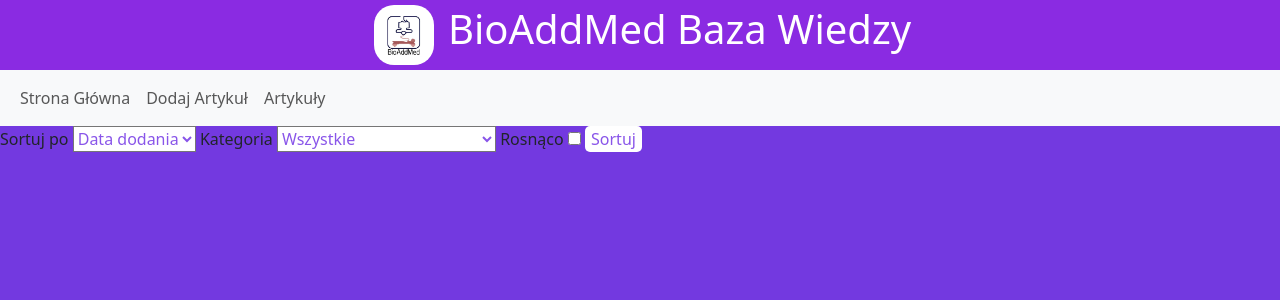
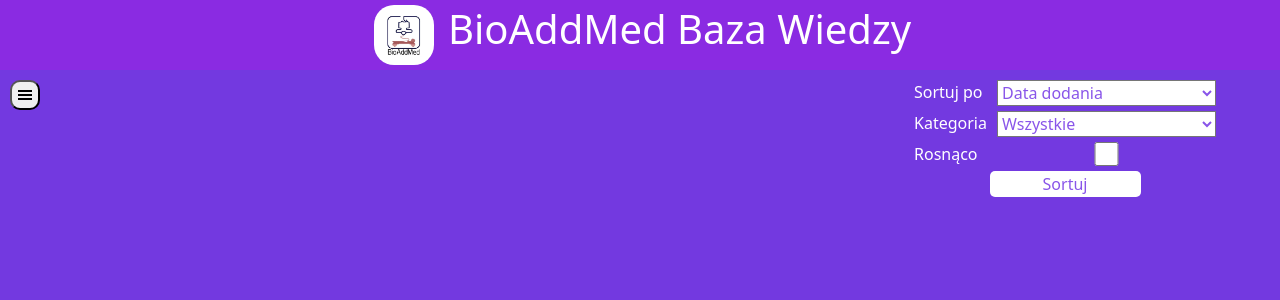
Before and after one commit to IgnacyBerent/BioAddMedKnowledgeBase, a Flask app: page /articles in a window 1280 px wide. Shown: the top 300 px of the page. Run offline with Flask 3, Linux system fonts and the light colour scheme; the visitor is signed in with stand-in values (Sample User, id 1); data that the repository does not hold is empty; some libraries are stand-ins or nearby versions.

Commit message:
Wprowadzone poprawki i zaktualizowany navbar

```diff
--- a/static/css/articles_styles.css
+++ b/static/css/articles_styles.css
@@ -1,6 +1,9 @@
+html,main,body{
+  background-color: var(--background-color);
+}
 .articles{
   width: 100vw;
-  margin-top: 15vh;
+  margin-top: 100px;
 }
 .article-container{
   margin: auto;
@@ -9,14 +12,15 @@
   z-index: 0;
   width: fit-content;
   text-align: center;
+  width: 80%;
+  background-color: var(--background-color-lighter);
 }
-a{
+.article-container>a{
   color: var(--text-color);
   text-decoration: none;
   position: relative;
-  pointer-events: none;
 }
-a::after{
+.article-container>a::after{
   position: absolute;
   content: '';
   background-color: var(--text-color);
@@ -26,24 +30,14 @@ a::after{
   bottom: 0;
   transition: width .2s;
 }
-a:hover::after{
-width: 100%;
+.article-container>a:hover::after{
+  width: 100%;
 }
+
 .article-container>*{
   color: var(--text-color);
 }
 
-.article-container>p{
-  display: none;
-}
-.clicked{
-  z-index: 1;
-  background-color: var(--background-color-lighter);
-  padding:0 2%;
-}
-.clicked>p{
-  display: block;
-}
 select {
   outline: none;
   color: var(--background-color-lighter);
@@ -58,3 +52,23 @@ input{
   background-color: var(--text-color);
   cursor: pointer;
 }
+.sort-conatiner{
+  display: grid;
+  grid-template-columns: 1fr 3fr;
+  position: absolute;
+  right: 5%;
+  margin-top: -40px;
+  gap:5px 10px;
+}
+.sort-conatiner>label{
+  color: var(--text-color);
+}
+#submit{
+  grid-column-start: 1;
+  grid-column-end: 3;
+  width: 50%;
+  margin: auto;
+}
+.navbar{
+  padding: 0;
+ }
--- a/static/css/home_styles.css
+++ b/static/css/home_styles.css
@@ -2,9 +2,11 @@
 body .dark{
 
 }
+html,main,body{
+  background-color: var(--background-color);
+}
 .form-grid{
   margin: auto;
-  margin-top: 15vh;
   width: fit-content;
   display: grid;
   grid-template-columns: 2fr 5fr;
--- a/static/css/styles.css
+++ b/static/css/styles.css
@@ -1,6 +1,7 @@
 :root{
   --background-color:rgb(115, 57, 224);
   --background-color-lighter:rgb(137, 85, 233);
+  --background-color-darker:rgb(102, 34, 229);
   --header-color:blueviolet;
   --text-color:white;
   --text-shadow:rgba(0,0,0,0.5);
@@ -8,8 +9,15 @@
   --button-color:rgb(189, 114, 255);
   --border-color:rgb(194, 82, 255);
 }
-html,main{
+html,main,body{
   background-color: var(--background-color);
+}
+.container-fluid{
+  background-color: var(--background-color);
+}
+.navbar{
+  margin: 0;
+  padding: 0;
 }
 .header{
   width: 100vw;
@@ -35,3 +43,98 @@ h1{
 textarea:focus, input:focus{
   outline: none;
 }
+.navbar{
+  background-color: var(--background-color-lighter);
+  position: absolute;
+  width: 20%;
+  left: -20%;
+  transition: left .5s;
+  padding: 0;
+}
+.navbar>li{
+  background-color: var(--background-color-darker);
+  width: 100%;
+  position: absolute;
+  text-align: center;
+  list-style-type: none;
+  padding-block: 20%;
+  padding: 25px 0;
+  z-index: 2;
+}
+.navbar>li:nth-child(1){
+  top:0;
+}
+.navbar>li:nth-child(2){
+  top:50px;
+}
+.navbar>li:nth-child(3){
+  top:100px;
+}
+.navbar>li>a{
+  color: var(--text-color);
+  text-decoration: none;
+  position: relative;
+}
+.navbar>li>a::after{
+  position: absolute;
+  content: '';
+  background-color: var(--text-color);
+  height:2px;
+  width: 0%;
+  left: 0;
+  bottom: 0;
+  transition: width .2s;
+}
+.navbar>li>a:hover::after{
+width: 100%;
+}
+.open{
+  left:0;
+}
+.navbar-button{
+  margin: 10px;
+  display: inline;
+  height: 30px;
+  width: 30px;
+  border-radius: 10px;
+  display: flex;
+  align-items: center;
+  justify-content: center;
+}
+.burger{
+  position: relative;
+  width: 100%;
+  height: 2px;
+  background-color: black;
+  transition: all .5s;
+}
+.burger::before{
+  content: "";
+  position: absolute;
+  inset: 0;
+  top:-200%;
+  height: 2px;
+  background-color: black;
+  transition: all .5s;
+}
+.burger::after{
+  content: "";
+  position: absolute;
+  inset: 0;
+  top:200%;
+  height: 2px;
+  background-color: black;
+  transition: all .5s;
+}
+.clicked>span{
+  background-color: white;
+}
+.clicked>::before
+{
+  top:0;
+  transform: rotate(45deg);
+}
+.clicked>::after{
+  top:0;
+  transform: rotate(-45deg);
+}
--- a/static/js/scripts.js
+++ b/static/js/scripts.js
@@ -0,0 +1,11 @@
+const navbar_Button=document.querySelector(".navbar-button");
+const navbar=document.querySelector(".navbar");
+navbar_Button.addEventListener('click',()=>{
+  if(!navbar.classList.contains("open")){
+    navbar.classList.add("open");
+    navbar_Button.classList.add("clicked");
+  }else{
+    navbar.classList.remove("open");
+    navbar_Button.classList.remove("clicked");
+  }
+})
--- a/templates/articles.html
+++ b/templates/articles.html
@@ -1,8 +1,15 @@
 {% extends "base.html" %}
 {% block content %}
+<button class="navbar-button">
+    <span class="burger"></span>
+</button>
+<ul class="navbar">
+    <li class="navbar-item"><a href="{{ url_for('show_articles') }}" class="navbar-link">Artykuły</a></li>
+    <li class="navbar-item"><a href="{{ url_for('add_article') }}" class="navbar-link">Dodaj artykuł</a></li>
+    <li class="navbar-item"><a href="{{ url_for('home') }}" class="navbar-link">Strona główna</a></li>
+</ul>
 <link href="/static/css/articles_styles.css" rel="stylesheet">
-
-    <form method="POST">
+    <form method="POST" class="sort-conatiner">
         {{ form.hidden_tag() }}
         {{ form.sort_by.label }} {{ form.sort_by() }}
         {{ form.category.label }} {{form.category() }}
--- a/templates/base.html
+++ b/templates/base.html
@@ -4,14 +4,15 @@
     <meta charset="UTF-8">
     <title>BioAddMed Baza Wiedzy</title>
     <link href="/static/css/styles.css" rel="stylesheet">
-    <link href="https://cdn.jsdelivr.net/npm/bootstrap@5.3.2/dist/css/bootstrap.min.css" rel="stylesheet" integrity="sha384-T3c6CoIi6uLrA9TneNEoa7RxnatzjcDSCmG1MXxSR1GAsXEV/Dwwykc2MPK8M2HN" crossorigin="anonymous"></head>
+    <link href="https://cdn.jsdelivr.net/npm/bootstrap@5.3.2/dist/css/bootstrap.min.css" rel="stylesheet" integrity="sha384-T3c6CoIi6uLrA9TneNEoa7RxnatzjcDSCmG1MXxSR1GAsXEV/Dwwykc2MPK8M2HN" crossorigin="anonymous">
+    <script defer src="\static\js\scripts.js"></script>
+</head>
 <body>
     <header class="header">
         <img class="logo" src="static\css\logo_bioaddmed.jpg">
         <h1>BioAddMed Baza Wiedzy</h1>
     </header>
-    {% if not is_login_page %}
-    <nav class="navbar navbar-expand-lg navbar-light bg-light">
+    <!-- <nav class="navbar">
         <div class="container-fluid">
             <button class="navbar-toggler" type="button" data-bs-toggle="collapse" data-bs-target="#navbarNav" aria-controls="navbarNav" aria-expanded="false" aria-label="Toggle navigation">
                 <span class="navbar-toggler-icon"></span>
@@ -30,8 +31,7 @@
                 </ul>
             </div>
         </div>
-    </nav>
-    {% endif %}
+    </nav> -->
     <main>
         {% block content %}
         {% endblock %}
```
Also changed, not shown: static/css/add_article_styles.css (+7 -3 lines), templates/add_article.html (+8 -0 lines), templates/home.html (+8 -0 lines).
